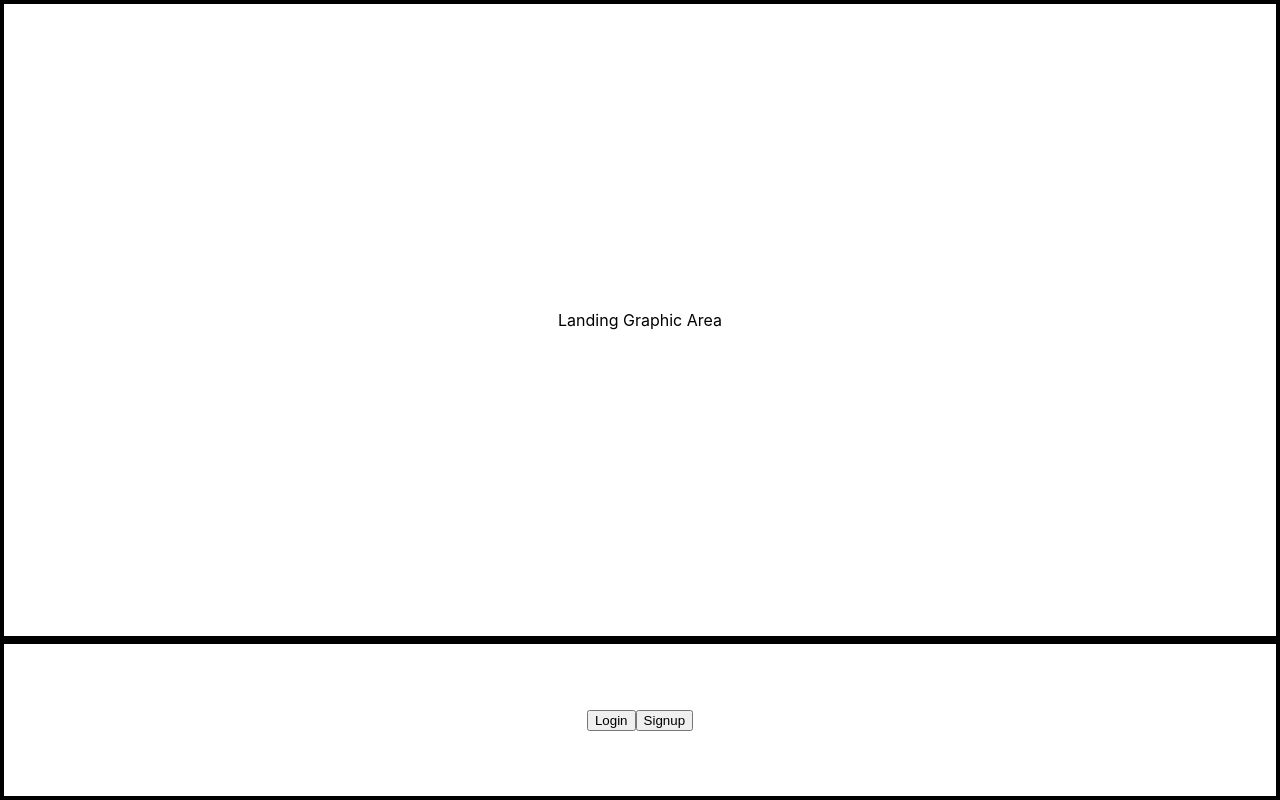
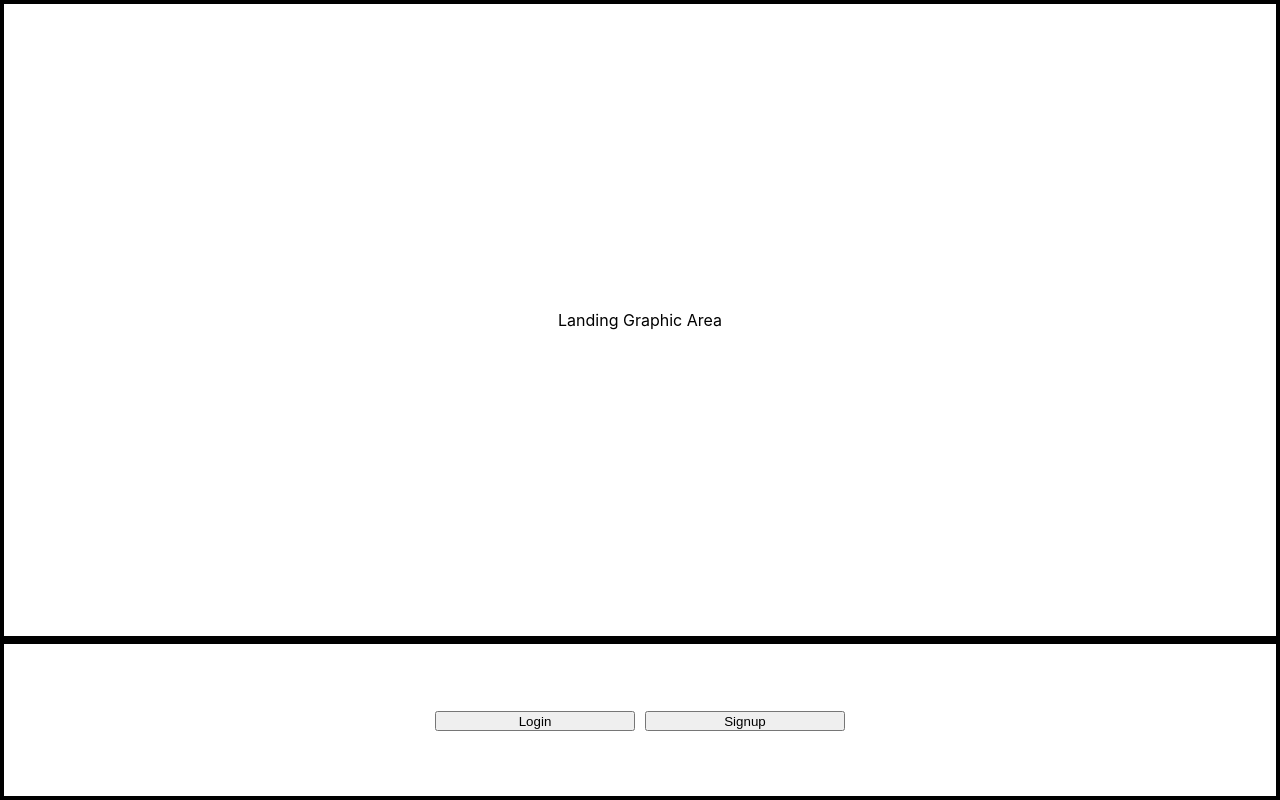
Before and after one commit to Mark-Cooper-Janssen-Vooles/Todolendar.UI, a React (Create React App) app: page / in a window 1280 px wide. Built offline with nearby package versions, Linux system fonts and the light colour scheme.

Commit message:
[MASTER] Add the form

```diff
--- a/package.json
+++ b/package.json
@@ -12,6 +12,7 @@
     "@types/react-dom": "^18.0.9",
     "react": "^18.2.0",
     "react-dom": "^18.2.0",
+    "react-hook-form": "^7.41.5",
     "react-scripts": "5.0.1",
     "typescript": "^4.9.4",
     "web-vitals": "^2.1.4"
--- a/src/App.css
+++ b/src/App.css
@@ -2,3 +2,8 @@
   border: 4px solid black;
   box-sizing: border-box;
 }
+
+.Button {
+  width: 200px;
+  height: 20px;
+}
--- a/src/App.tsx
+++ b/src/App.tsx
@@ -4,7 +4,7 @@ import TodolenderHome from "./components/TodolenderHome";
 import './App.css';
 
 const App = () => {
-    const loggedIn = false;
+    const loggedIn = false; // todo: grab this from redux state
 
     return (
         <div className="App">
--- /dev/null
+++ b/src/components/LoginForm.tsx
@@ -0,0 +1,26 @@
+import React from 'react';
+import { useForm } from "react-hook-form";
+
+const LoginForm = () => {
+    const { register, handleSubmit, watch, formState: { errors } } = useForm();
+    const onSubmit = (data: any) => console.log(data);
+
+    console.log(watch("example")); // watch input value by passing the name of it
+
+    return (
+        /* "handleSubmit" will validate your inputs before invoking "onSubmit" */
+        <form onSubmit={handleSubmit(onSubmit)}>
+            {/* register your input into the hook by invoking the "register" function */}
+            <input defaultValue="test" {...register("example")} />
+
+            {/* include validation with required or other standard HTML validation rules */}
+            <input {...register("exampleRequired", { required: true })} />
+            {/* errors will return when field validation fails  */}
+            {errors.exampleRequired && <span>This field is required</span>}
+
+            <input type="submit" />
+        </form>
+    );
+}
+
+export default LoginForm;
--- a/src/components/LoginSignupBar.css
+++ b/src/components/LoginSignupBar.css
@@ -3,4 +3,10 @@
     display: flex;
     align-items: center;
     justify-content: center;
+    row-gap: 20px;
+    column-gap: 20px;
 }
+
+.LoginButton {
+    margin-right: 10px;
+}
--- a/src/components/LoginSignupBar.tsx
+++ b/src/components/LoginSignupBar.tsx
@@ -1,12 +1,41 @@
-import React from 'react';
+import React, { useState } from 'react';
+import LoginForm from "./LoginForm";
 import '../App.css'
 import './LoginSignupBar.css'
 
+const displayStates = {
+    LoginAndSignup: 'LoginAndSignup',
+    LoginForm: 'LoginForm',
+    SignupForm: 'SignupForm'
+}
+
 const LoginSignupBar = () => {
+    const [display, setDisplay] = useState(displayStates.LoginAndSignup);
+
+    const handleLoginOnClick = () => {
+        setDisplay(displayStates.LoginForm)
+    }
+
+    const handleSignupOnClick = () => {
+        setDisplay(displayStates.SignupForm)
+    }
+
     return (
         <div className="LoginSignupBar Border">
-            <button>Login</button>
-            <button>Signup</button>
+            { display === displayStates.LoginAndSignup &&
+                <div>
+                    <button className="Button LoginButton" onClick={handleLoginOnClick}>Login</button>
+                    <button className="Button" onClick={handleSignupOnClick}>Signup</button>
+                </div>
+            }
+
+            { display === displayStates.LoginForm &&
+                <LoginForm />
+            }
+
+            { display === displayStates.SignupForm &&
+                <div>signup form</div>
+            }
         </div>
     )
 }
```
Also changed, not shown: 1 other file (tests, documents, lock files or other folders).
